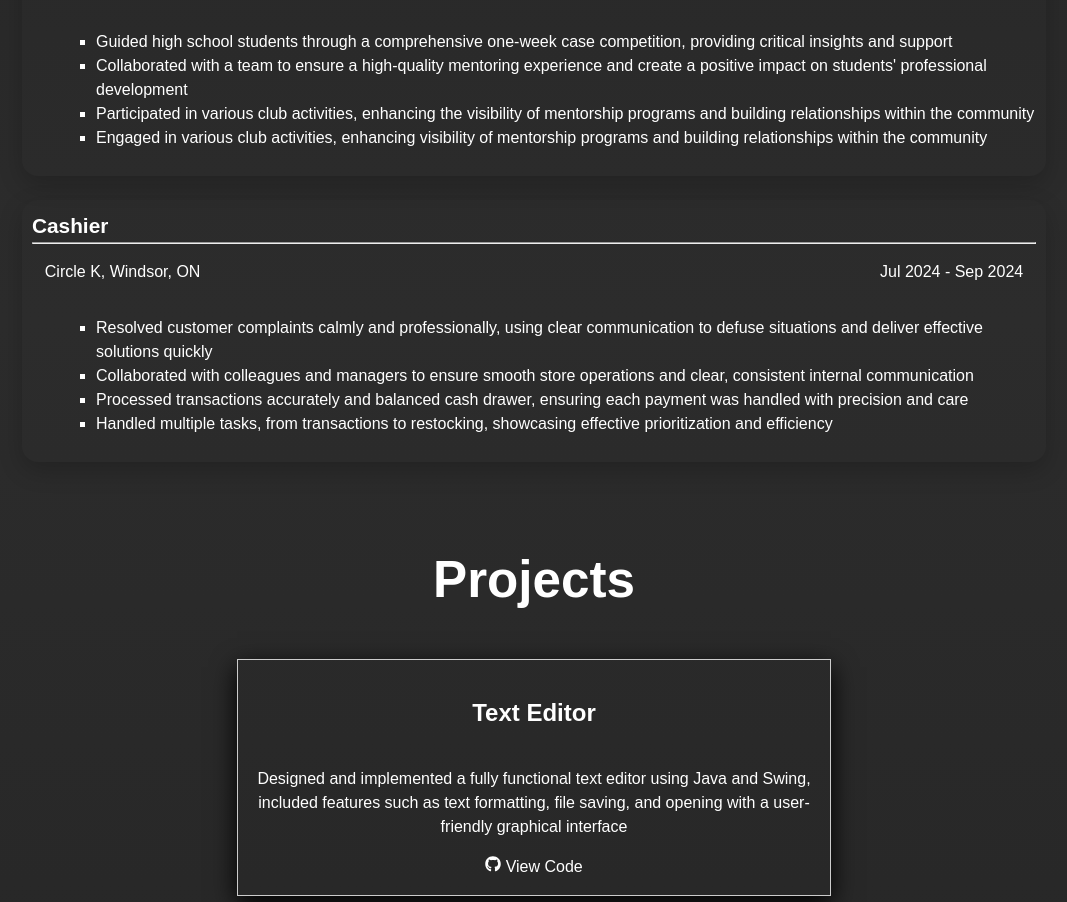
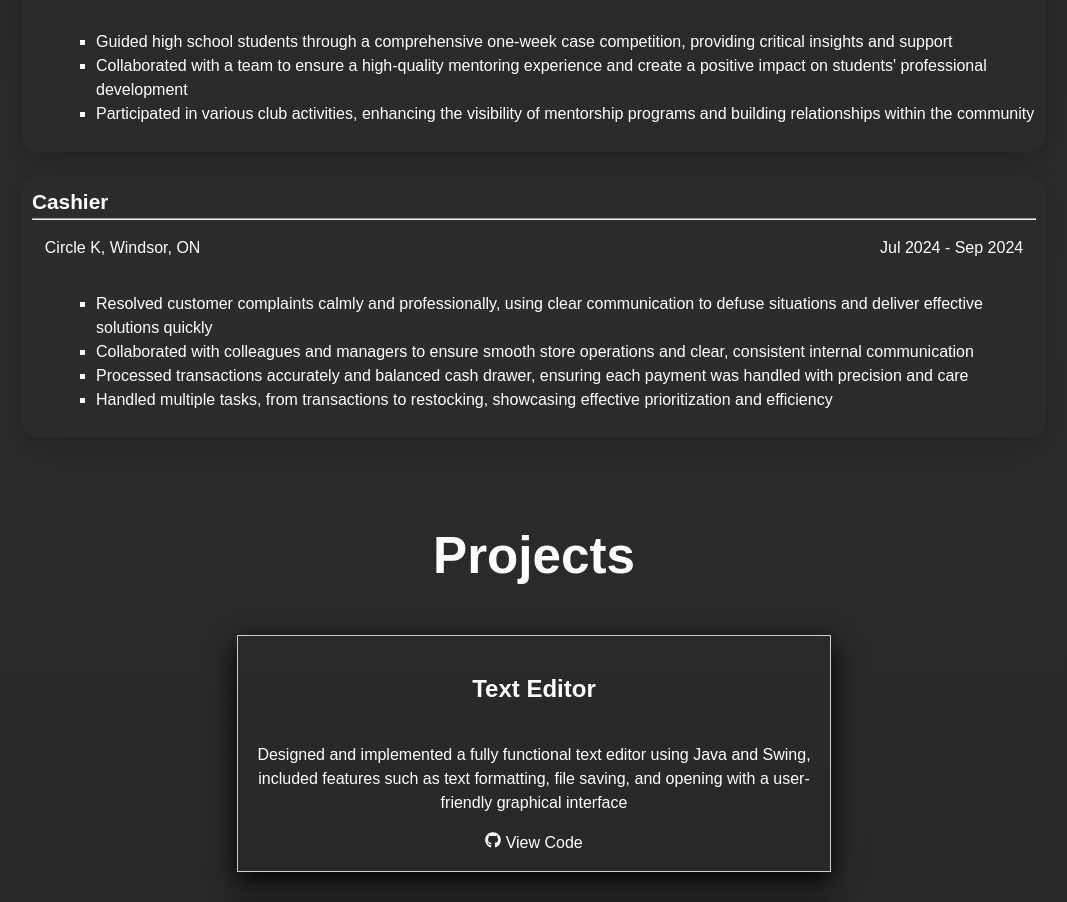
Before and after one commit to techo-anant/anant-portfolio, a React (Vite) app: page / in a window 1280 px wide. Shown: the part 1940-2842 px from the top of the page, without its empty margins (106-1173 px from the left). Built offline with nearby package versions, Linux system fonts and the light colour scheme.

Commit message:
spell and experience corrected

```diff
--- a/src/Experience.jsx
+++ b/src/Experience.jsx
@@ -21,8 +21,7 @@ const Experience = React.forwardRef((_, ref) => {
             title: "Mentor", company: "Odette Accounting Society, Odette School of Business, Windsor, ON", date: "October 2024 – Present", details: [
                 "Guided high school students through a comprehensive one-week case competition, providing critical insights and support",
                 "Collaborated with a team to ensure a high-quality mentoring experience and create a positive impact on students' professional development",
-                "Participated in various club activities, enhancing the visibility of mentorship programs and building relationships within the community",
-                "Engaged in various club activities, enhancing visibility of mentorship programs and building relationships within the community"
+                "Participated in various club activities, enhancing the visibility of mentorship programs and building relationships within the community"
             ]
         },
         {
--- a/src/Languages.css
+++ b/src/Languages.css
@@ -7,7 +7,7 @@
     display: flex;
     flex-direction: column;
     justify-content: center;
-    box-shadow: 0px 8px 24px rgba(0,0,0,0.2);
+    box-shadow: 0px 8px 24px rgba(0, 0, 0, 0.2);
 }
 
 .title {
@@ -34,7 +34,7 @@
 }
 
 .back span {
-    font-size:  1rem;
+    font-size: 1rem;
     font-weight: 800;
 }
 
@@ -78,7 +78,7 @@
 }
 
 #react {
-    width: 50%;
+    width: 75%;
 }
 
 #mysql {
```
